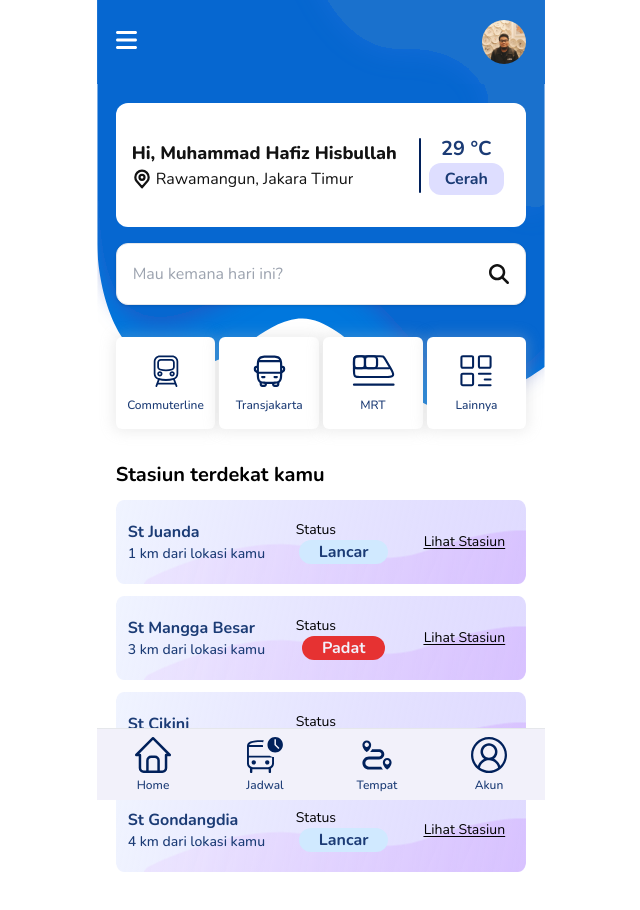
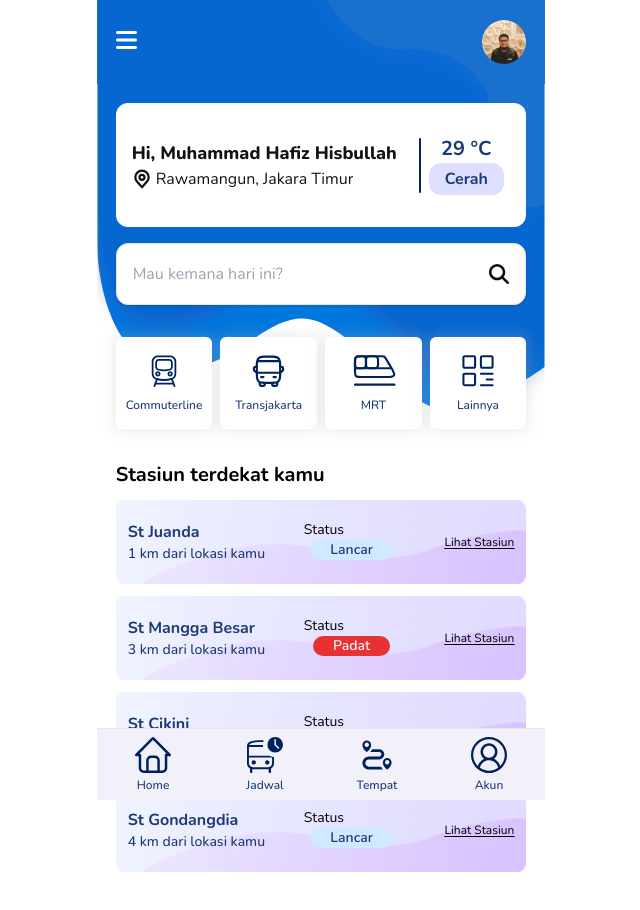
Before and after one commit to DragonFly378/Anter-Angkut, a React (Vite) app: page / in a window 1280 px wide. Shown: the top 910 px of the page, without its empty margins (319-959 px from the left). Built offline with nearby package versions, Linux system fonts and the light colour scheme.

Commit message:
update near station

```diff
--- a/src/components/ArmadaCategory/Index.jsx
+++ b/src/components/ArmadaCategory/Index.jsx
@@ -5,7 +5,7 @@ const ArmadaCategory = ({ datas }) => {
   return (
     <>
       <div className="kategori-armada mt-8">
-        <div className="grid grid-cols-4 gap-x-1 mx-auto ">
+        <div className="grid grid-cols-4 gap-x-2 mx-auto ">
           {datas.map((item, itemIdx) => {
             return (
               <>
--- a/src/components/Stations/StationCard.jsx
+++ b/src/components/Stations/StationCard.jsx
@@ -10,10 +10,10 @@ const StationCard = ({ itemIdx, data }) => {
         className="station-card w-full mx-auto px-3 py-5 rounded-lg"
       >
         <div className="content grid grid-cols-4 mx-auto gap-x-2">
-          <div className="data-stasiun col-span-3 flex flex-row">
+          <div className="data-stasiun col-span-3 gap-x-2 flex flex-row">
             <div className="desc flex flex-col w-7/12 text-primary my-auto">
               {" "}
-              <div className="nama-stasiun text-base font-bold">
+              <div className="nama-stasiun text-base font-bold truncate">
                 {" "}
                 {data.title}
               </div>
@@ -25,7 +25,7 @@ const StationCard = ({ itemIdx, data }) => {
             <div className="status flex flex-col w-4/12">
               <div className="title text-sm">Status</div>{" "}
               <div
-                className={`title mx-auto px-5 rounded-xl font-bold bg-${
+                className={`title mx-auto px-5 rounded-xl font-semibold text-sm bg-${
                   data.status == "Lancar" ? "blue-mid" : "merah-terang"
                 } text-${data.status == "Lancar" ? "primary" : "light-soft"}`}
               >
@@ -33,7 +33,7 @@ const StationCard = ({ itemIdx, data }) => {
               </div>
             </div>
           </div>
-          <div className="lihat-stasiun col-span-1 my-auto text-sm underline underline-offset-2">
+          <div className="lihat-stasiun col-span-1 my-auto text-xs text-right underline underline-offset-2">
             <Link to={data.link}>Lihat Stasiun</Link>
           </div>
         </div>
```
